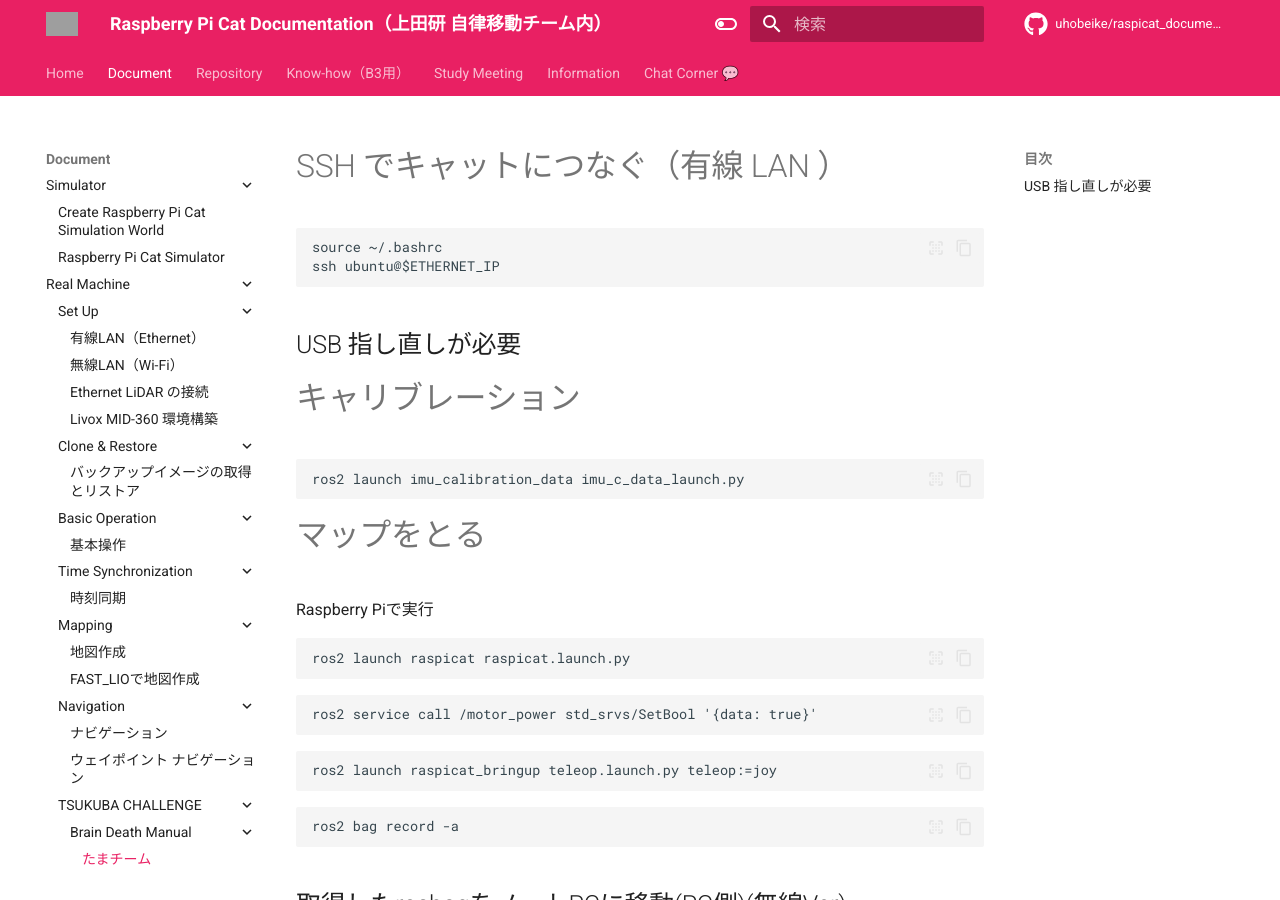
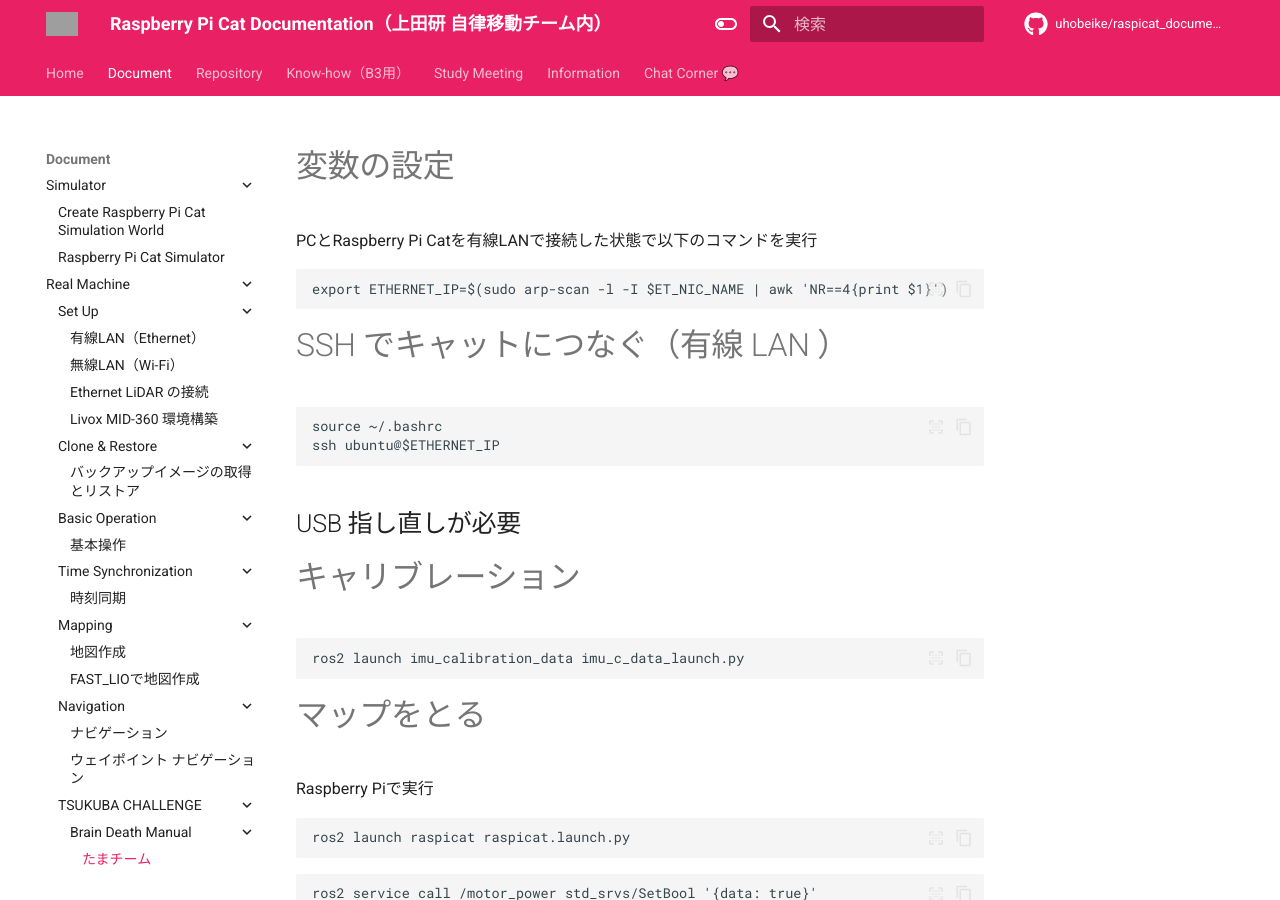
Before and after one commit to CIT-Autonomous-Robot-Lab/raspicat_documentation, an MkDocs documentation site: the page built from docs/document/real_machine/tsukuba_challenge/brain_death_manual/tama.md, in a window 1280 px wide and 900 px high. Built offline with MkDocs 1.6.1 and Material for MkDocs 9.7.7, drawn with Linux system fonts in a browser that asks for light colours; comment, search, counter and statistics services are not loaded; grey boxes are pictures that could not be loaded.

Commit message:
変数代入のコマンドを追加

````diff
--- a/docs/document/real_machine/tsukuba_challenge/brain_death_manual/tama.md
+++ b/docs/document/real_machine/tsukuba_challenge/brain_death_manual/tama.md
@@ -1,3 +1,9 @@
+# 変数の設定
+PCとRaspberry Pi Catを有線LANで接続した状態で以下のコマンドを実行
+```
+export ETHERNET_IP=$(sudo arp-scan -l -I $ET_NIC_NAME | awk 'NR==4{print $1}')
+```
+
 # SSH でキャットにつなぐ（有線 LAN ）
 ```
 source ~/.bashrc
````
